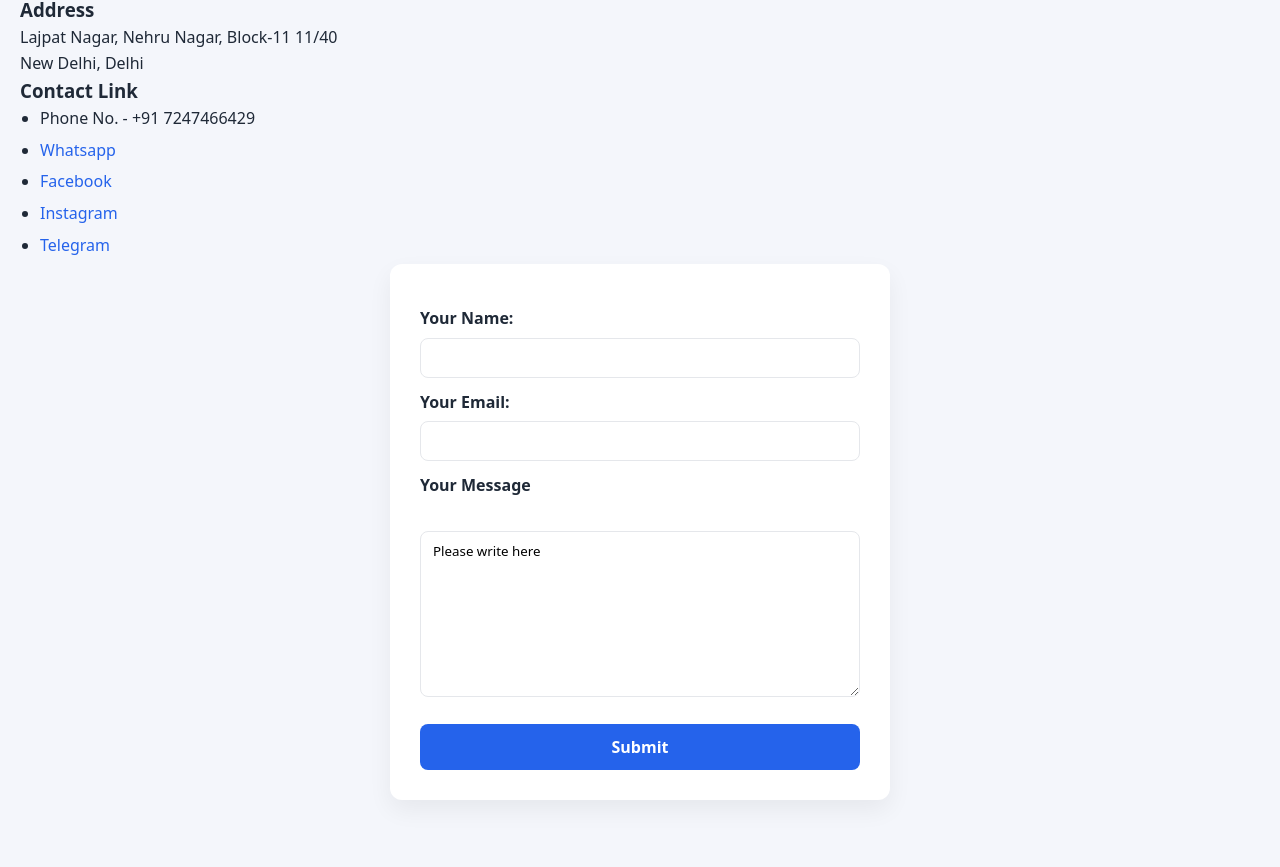
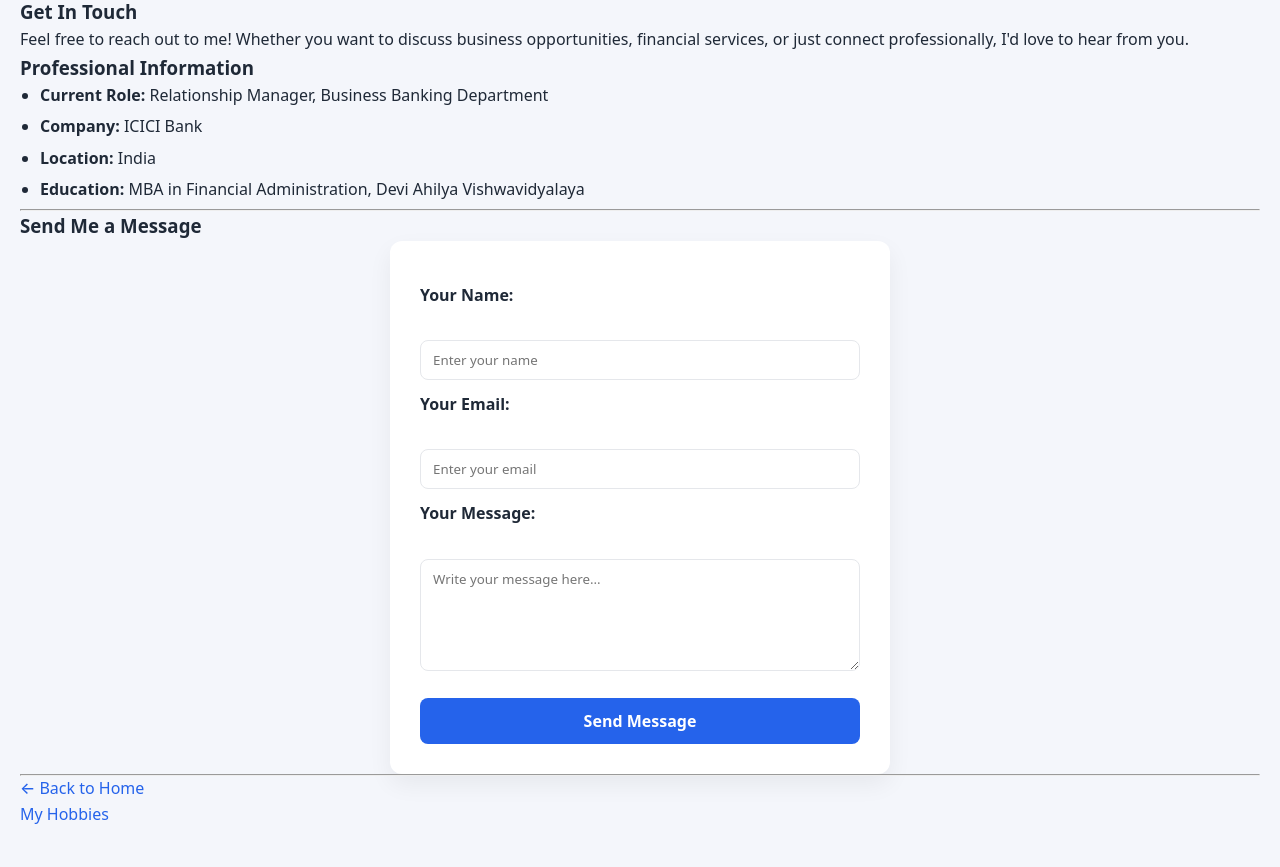
Before and after one commit to ksam999/CV, a plain HTML site: page contact.html in a window 1280 px wide. Shown: the part 96-963 px from the top of the page. Before the commit the page ends 936 px from the top, so only its background shows below. Drawn offline with Linux system fonts and the light colour scheme.

Commit message:
Update contact.html

```diff
--- a/contact.html
+++ b/contact.html
@@ -1,4 +1,4 @@
-<!DOCTYPE html>
+<!-- <!DOCTYPE html>
 <html lang="en">
 
 <head>
@@ -41,13 +41,53 @@
 
     </form>
 
-
-
-
-
-
-
 </body>
 
 
+</html> -->
+
+<!DOCTYPE html>
+<html lang="en">
+<head>
+    <meta charset="UTF-8">
+    <meta http-equiv="X-UA-Compatible" content="IE=edge">
+    <meta name="viewport" content="width=device-width, initial-scale=1.0">
+    <title>Contact Me - Shobhit Soni</title>
+    <link rel="stylesheet" href="style.css">
+</head>
+<body>
+    <h1>Contact Me</h1>
+    <hr>
+
+    <h3>Get In Touch</h3>
+    <p>Feel free to reach out to me! Whether you want to discuss business opportunities, financial services,
+       or just connect professionally, I'd love to hear from you.</p>
+
+    <h3>Professional Information</h3>
+    <ul>
+        <li><strong>Current Role:</strong> Relationship Manager, Business Banking Department</li>
+        <li><strong>Company:</strong> ICICI Bank</li>
+        <li><strong>Location:</strong> India</li>
+        <li><strong>Education:</strong> MBA in Financial Administration, Devi Ahilya Vishwavidyalaya</li>
+    </ul>
+
+    <hr>
+    <h3>Send Me a Message</h3>
+    <form action="mailto:your.email@example.com" method="post" enctype="text/plain">
+        <label for="name">Your Name:</label><br>
+        <input type="text" id="name" name="name" placeholder="Enter your name" required><br>
+
+        <label for="email">Your Email:</label><br>
+        <input type="email" id="email" name="email" placeholder="Enter your email" required><br>
+
+        <label for="message">Your Message:</label><br>
+        <textarea id="message" name="message" rows="5" placeholder="Write your message here..." required></textarea><br>
+
+        <input type="submit" value="Send Message">
+    </form>
+
+    <hr>
+    <a href="index.html">← Back to Home</a><br>
+    <a href="hobbies.html">My Hobbies</a>
+</body>
 </html>
```
